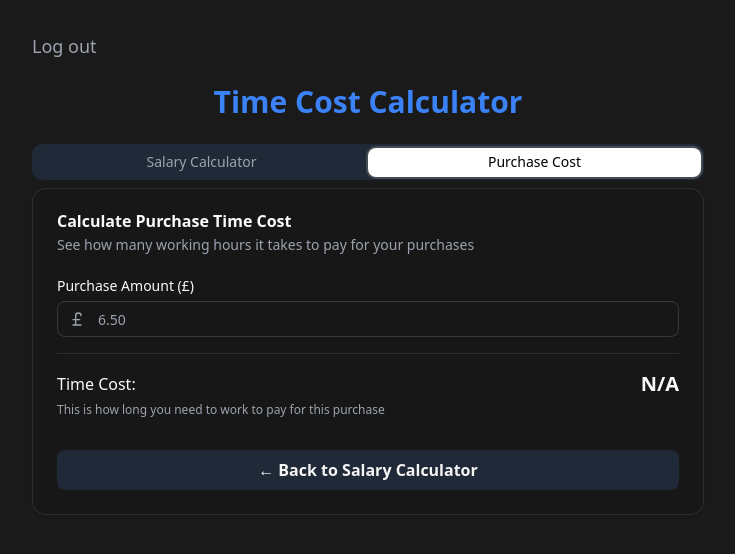
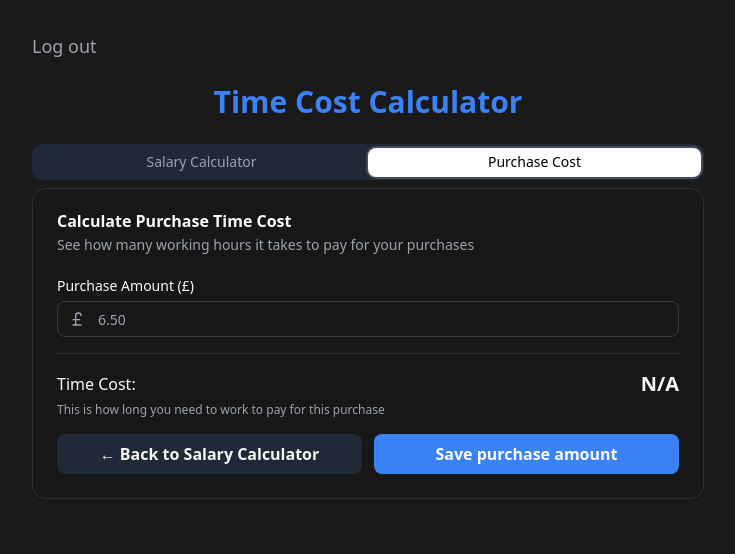
Before and after one commit to mace-akkari/buy-the-hour, a Next.js app: page /calculator in a window 1280 px wide. Both pictures are taken after a click on the tab "Purchase Cost". Shown: the top 554 px of the page, without its empty margins (272-1007 px from the left). Built offline with nearby package versions, Linux system fonts and the light colour scheme; no server answers.

Commit message:
feat: add SavePurchaseButton component

```diff
--- a/components/Calculator/PurchaseCostCalculator.tsx
+++ b/components/Calculator/PurchaseCostCalculator.tsx
@@ -1,5 +1,6 @@
 "use client";
 
+import SavePurchaseButton from "@/components/Calculator/SavePurchaseButton";
 import {
   Card,
   CardContent,
@@ -83,12 +84,17 @@ export function PurchaseCostCalculator({
             </p>
           </div>
         )}
-        <button
-          onClick={() => setTabValue("calculator")}
-          className="w-full mt-4 bg-muted text-foreground font-semibold py-2 rounded-md hover:bg-muted/80 transition"
-        >
-          ← Back to Salary Calculator
-        </button>
+        <div className="mt-4 grid grid-cols-1 sm:grid-cols-2 gap-3">
+          <button
+            onClick={() => setTabValue("calculator")}
+            className="w-full bg-muted text-foreground font-semibold py-2 rounded-md hover:bg-muted/80 transition"
+          >
+            ← Back to Salary Calculator
+          </button>
+          <div className="w-full [&>button]:w-full">
+            <SavePurchaseButton />
+          </div>
+        </div>
       </CardContent>
     </Card>
   );
```
